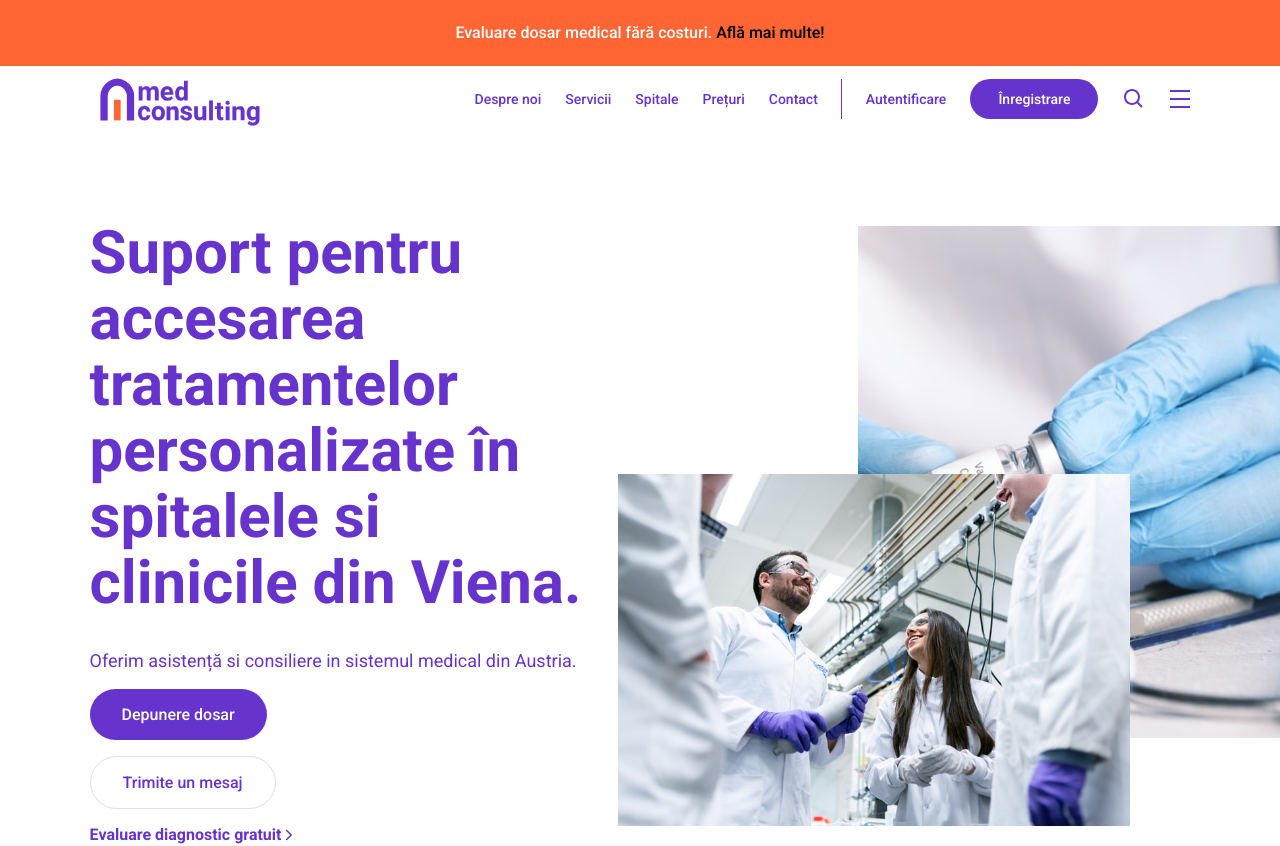
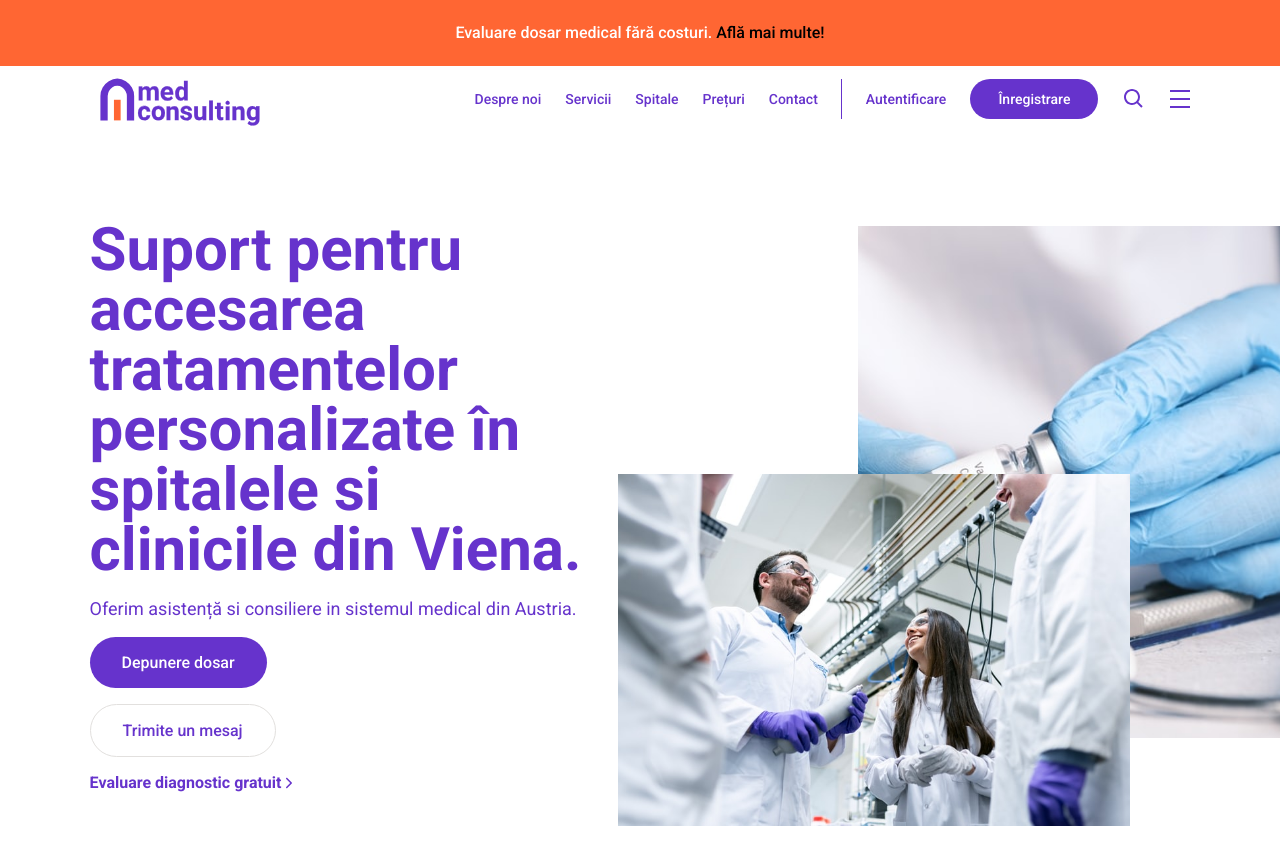
Before and after one commit to AndreiV03/med-consulting, a Next.js app: page / in a window 1280 px wide. Shown: the top 846 px of the page. Built offline with nearby package versions, Linux system fonts and the light colour scheme.

Commit message:
Update home.module.scss

```diff
--- a/styles/pages/home.module.scss
+++ b/styles/pages/home.module.scss
@@ -8,11 +8,11 @@
 
   .column {
     .title {
-      font-size: 3rem;
-      font-weight: 700;
+      font-size: 2.5rem;
+      font-weight: 600;
       color: var(--accent);
-      line-height: 1.1;
-      margin-bottom: 2rem;
+      line-height: 1;
+      margin-bottom: 1rem;
     }
 
     p {
```
